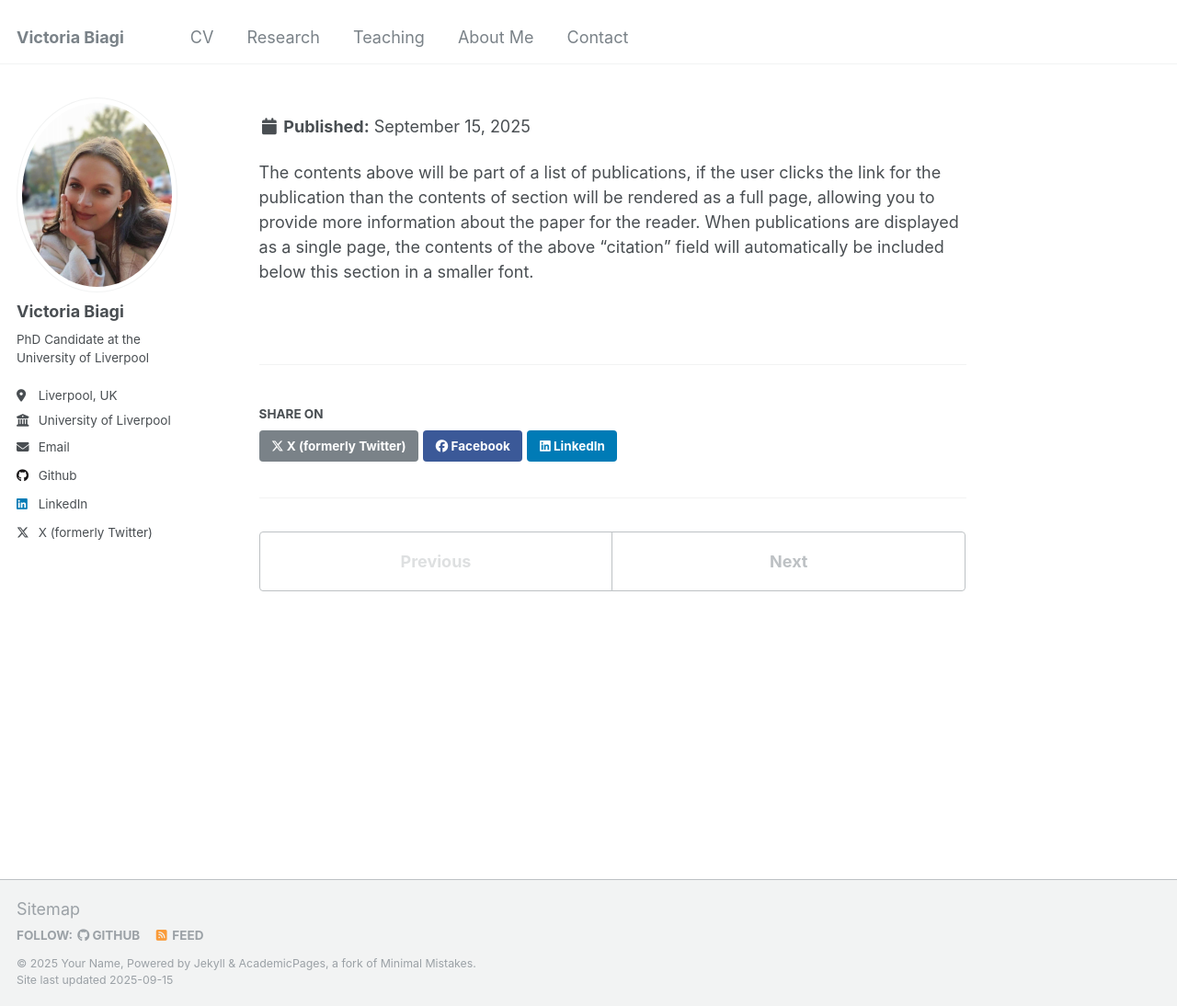
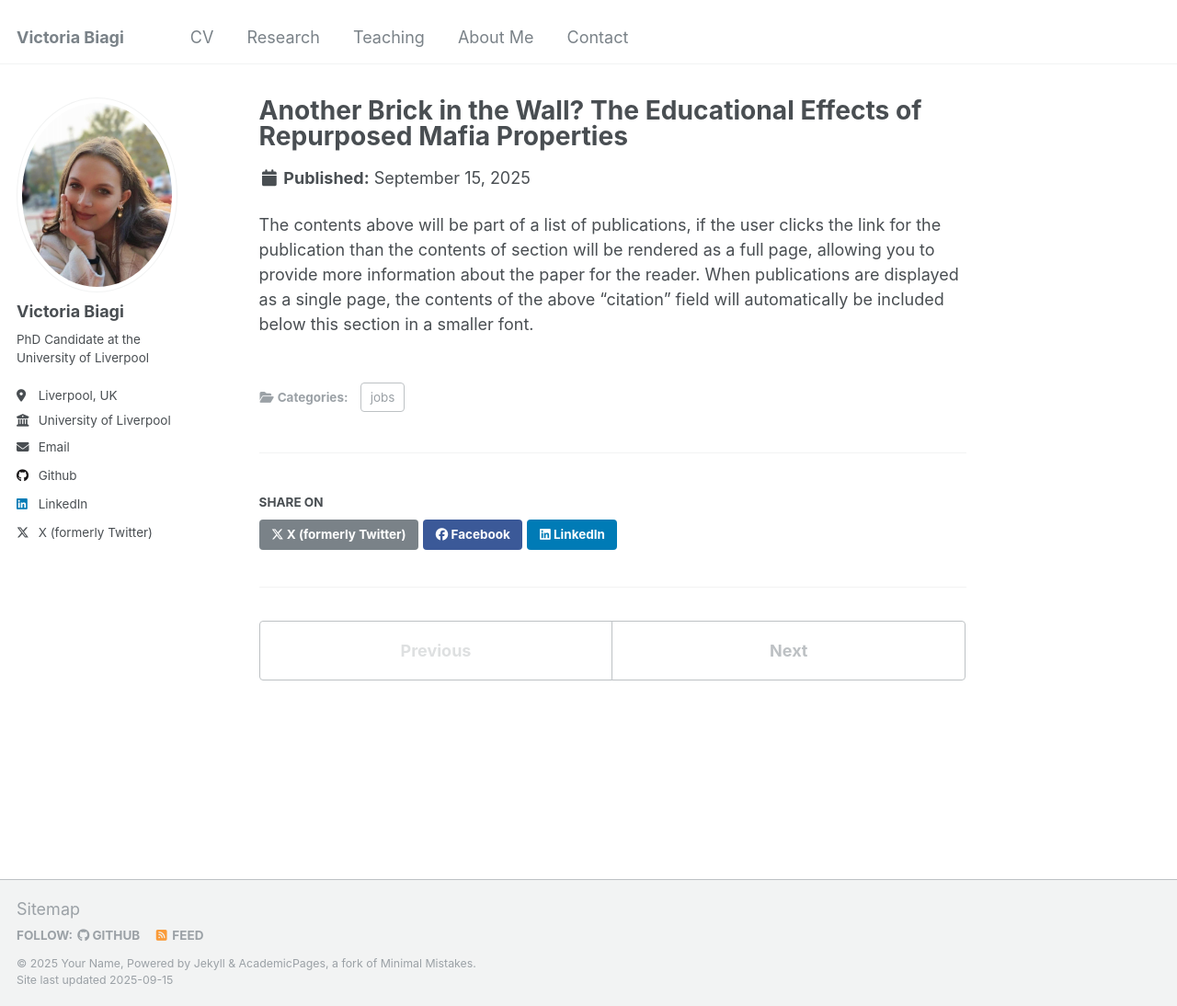
Before and after one commit to victoriabiagi/victoriabiagi.github.io, a Jekyll site: the page built from _publications/01_anotherbrickinthewall.md, in a window 1280 px wide and 1094 px high. Shown: the whole window at 92% size. Built offline with Jekyll 4.4.1, drawn with Linux system fonts in a browser that asks for light colours; some of the changed lines change nothing that is shown.

Commit message:
Update 01_anotherbrickinthewall.md

```diff
--- a/_publications/01_anotherbrickinthewall.md
+++ b/_publications/01_anotherbrickinthewall.md
@@ -1,13 +1,23 @@
 ---
-title:"Another Brick in the Wall? The Educational Effects of Repurposed Mafia Properties"
-description: '<span style="font-weight: bold; color: #006400">Presented at:</span> NWSSDTP conference (Lancaster University, 2024) - AMBS Doctoral Conference (University of Manchester, 2024) - CLEAN Unit (Bocconi University, 2024) - Women in State Capacity Conference (Oxford Martin School, 2025) - AYEM Online Seminars (2025) - UniMi-JEM 4th Junior Economics Meeting (2025) - University of Edinburgh -9th Workshop on the Economics of Organised Crime (2025) - SAEe 2025 (scheduled)'
-infodownload: '<span style="font-weight:bold; color:#006400;">Download:</span> <span style="font-style:italic; color:#006400">Accessible upon request</span>'
-collection: publications
+title: "Another Brick in the Wall? The Educational Effects of Repurposed Mafia Properties"
+
+description: |
+  <span style='font-weight: bold; color: #006400'>Presented at:</span>
+  NWSSDTP conference (Lancaster University, 2024) - AMBS Doctoral Conference (University of Manchester, 2024) - CLEAN Unit (Bocconi University, 2024) - Women in State Capacity Conference (Oxford Martin School, 2025) - AYEM Online Seminars (2025) - UniMi-JEM 4th Junior Economics Meeting (2025) - University of Edinburgh - 9th Workshop on the Economics of Organised Crime (2025) - SAEe 2025 (scheduled)
+
+infodownload: |
+  <span style='font-weight:bold; color:#006400;'>Download:</span>
+  <span style='font-style:italic; color:#006400'>Accessible upon request</span>
+
+collection: "publications"
 weight: 1
-category: jobs
-excerpt: '**Abstract**: Italy's anti-Mafia legislation allows confiscated Mafia properties to be converted into educational, cultural, and welfare facilities where local NGOs offer various social activities specifically targeting youth and other vulnerable groups. Although these activities aim to provide alternative role models and renovate formerly Mafia-controlled neighbourhoods, their educational effects remain unexplored. This study provides the first causal estimation of how exposure to these repurposed spaces affects students'' dropout rates by changing their attitudes toward educational and criminal pathways. Using school-level geo-referenced data from 2011 to 2022 and exploiting the staggered timing of property reuse, I investigate changes in local dropout rates. Results reveal a significant reduction in dropout rates of approximately 30% relative to the mean for students near repurposed properties. The effects are not explained by gentrification, additional educational support, or civic engagement levels. Instead, these facilities reshape students'' perception, reducing the appeal of Mafia networks while increasing the value of formal education.'
-slidesurl: 'http://academicpages.github.io/files/slides3.pdf'
-paperurl: 'http://academicpages.github.io/files/paper3.pdf'
+category: "jobs"
+
+excerpt: |
+  **Abstract**: Italy's anti-Mafia legislation allows confiscated Mafia properties to be converted into educational, cultural, and welfare facilities where local NGOs offer various social activities specifically targeting youth and other vulnerable groups. Although these activities aim to provide alternative role models and renovate formerly Mafia-controlled neighbourhoods, their educational effects remain unexplored. This study provides the first causal estimation of how exposure to these repurposed spaces affects students' dropout rates by changing their attitudes toward educational and criminal pathways. Using school-level geo-referenced data from 2011 to 2022 and exploiting the staggered timing of property reuse, I investigate changes in local dropout rates. Results reveal a significant reduction in dropout rates of approximately 30% relative to the mean for students near repurposed properties. The effects are not explained by gentrification, additional educational support, or civic engagement levels. Instead, these facilities reshape students' perception, reducing the appeal of Mafia networks while increasing the value of formal education.
+
+# slidesurl: "http://academicpages.github.io/files/slides3.pdf"
+# paperurl: "http://academicpages.github.io/files/paper3.pdf"
 ---
 
 The contents above will be part of a list of publications, if the user clicks the link for the publication than the contents of section will be rendered as a full page, allowing you to provide more information about the paper for the reader. When publications are displayed as a single page, the contents of the above "citation" field will automatically be included below this section in a smaller font.
```
